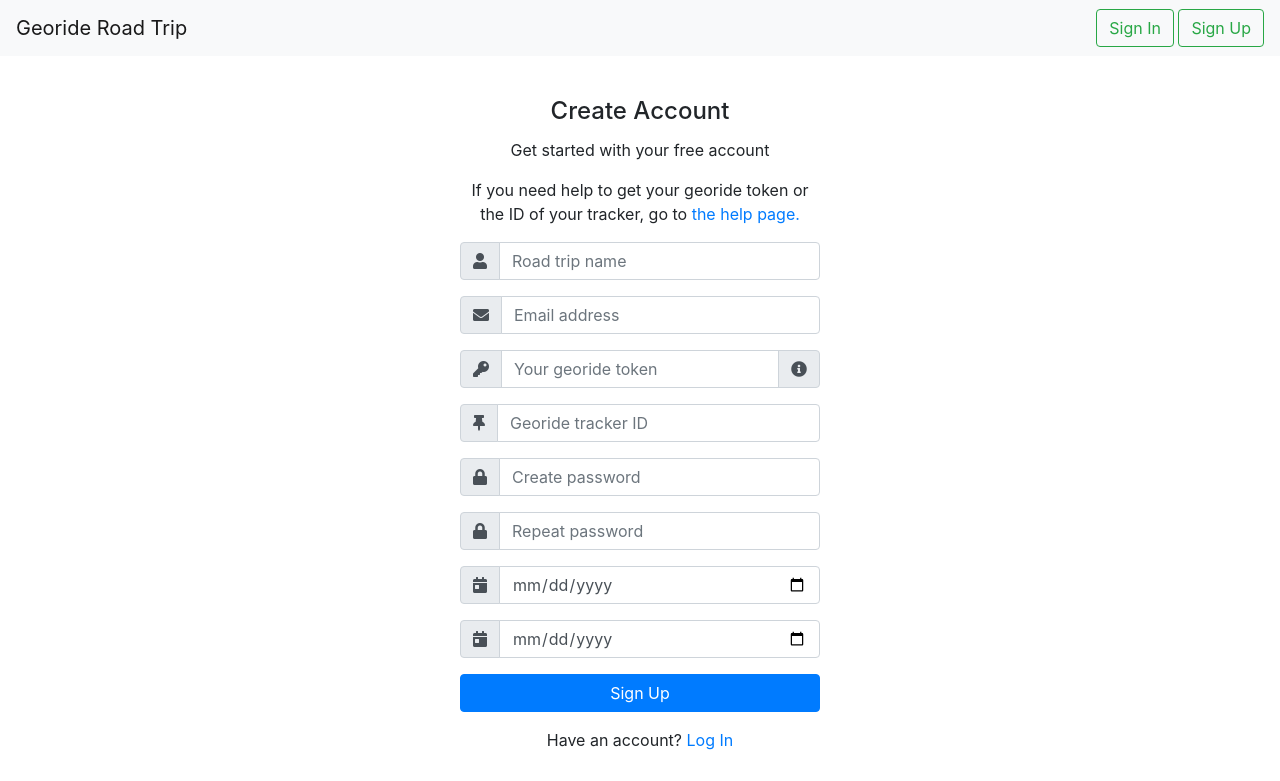
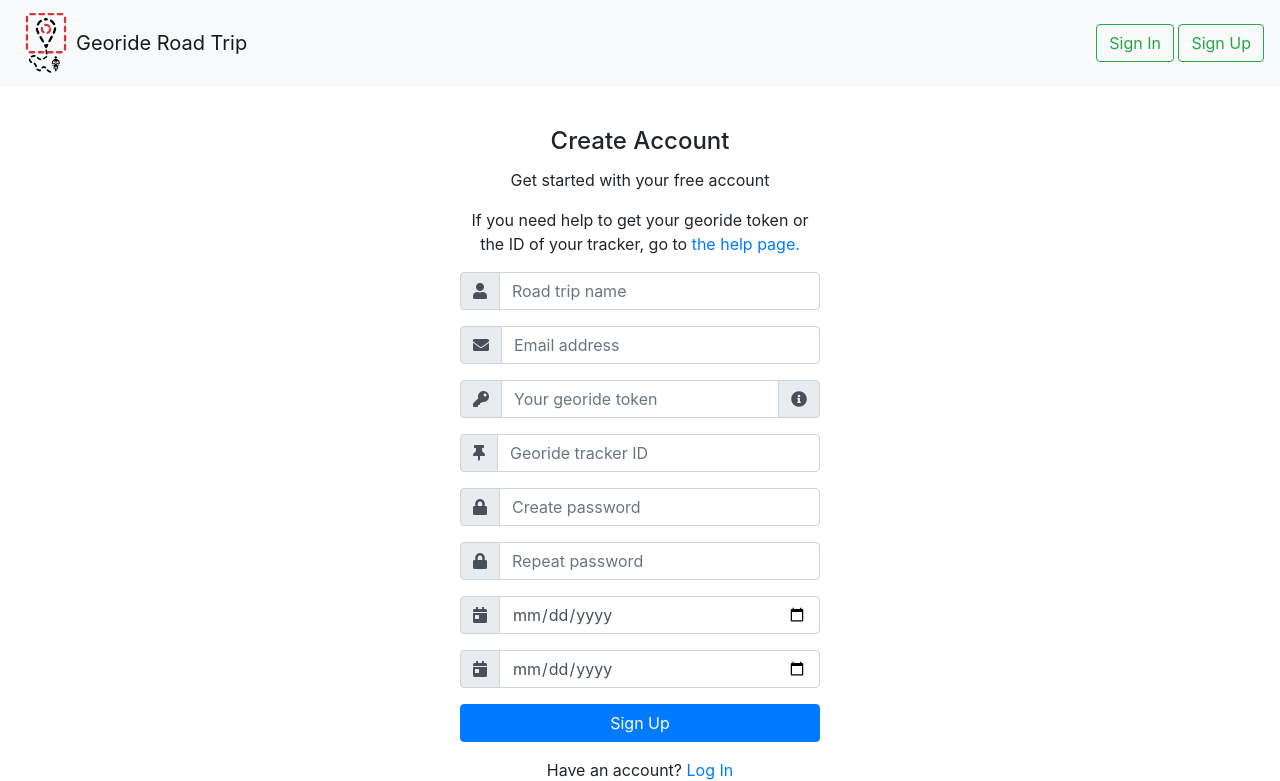
Before and after one commit to ripoul/georide-position, a Django app: page /sign-up in a window 1280 px wide. Shown: the top 781 px of the page. Run offline with Django 3.2, Linux system fonts and the light colour scheme; some libraries are stand-ins or nearby versions.

Commit message:
:lipstick: Add new logo (#57)

```diff
--- a/map/templates/map/all-import.html
+++ b/map/templates/map/all-import.html
@@ -2,7 +2,7 @@
 <meta charset="UTF-8">
 <meta name="viewport" content="width=device-width, initial-scale=1.0">
 <meta http-equiv="X-UA-Compatible" content="ie=edge">
-<link rel="icon" href="{% static 'map/img/favicon.png' %}" />
+<link rel="icon" href="{% static 'map/img/logo_32x32.png' %}" />
 <!--##### FONT AWESOME #####-->
 <link rel="stylesheet" href="https://cdnjs.cloudflare.com/ajax/libs/font-awesome/5.11.2/css/all.css" crossorigin="anonymous">
 
--- a/map/templates/map/nav-bar.html
+++ b/map/templates/map/nav-bar.html
@@ -1,17 +1,15 @@
-{% if connected %}
 <nav class="navbar navbar-light bg-light" style="margin-bottom: 5px;">
-    <a href="/" class="navbar-brand">Georide Road Trip</a>
+    <a class="navbar-brand" href="/" style="align-items: center; display: flex;">
+        <img src="/static/map/img/logo_full.svg" width="60" height="60" class="d-inline-block align-top" alt="">
+        Georide Road Trip
+    </a>
     <span>
-        <a class="btn btn-outline-success my-2 my-sm-0" href="/modify" role="button">Modify Account</a>
-        <a class="btn btn-outline-danger my-2 my-sm-0" href="/disconect" role="button">Sign Out</a>
+        {% if connected %}
+            <a class="btn btn-outline-success my-2 my-sm-0" href="/modify" role="button">Modify Account</a>
+            <a class="btn btn-outline-danger my-2 my-sm-0" href="/disconect" role="button">Sign Out</a>
+        {% else %}
+            <a class="btn btn-outline-success my-2 my-sm-0" href="/sign-in" role="button">Sign In</a>
+            <a class="btn btn-outline-success my-2 my-sm-0" href="/sign-up" role="button">Sign Up</a>
+        {% endif %}
     </span>
 </nav>
-{% else %}
-<nav class="navbar navbar-light bg-light" style="margin-bottom: 5px;">
-    <a href="/" class="navbar-brand">Georide Road Trip</a>
-    <span>
-        <a class="btn btn-outline-success my-2 my-sm-0" href="/sign-in" role="button">Sign In</a>
-        <a class="btn btn-outline-success my-2 my-sm-0" href="/sign-up" role="button">Sign Up</a>
-    </span>
-</nav>
-{% endif %}
```
Also changed, not shown: map/static/map/img/favicon.png (deleted), map/static/map/img/logo_32x32.png (added), map/static/map/img/logo_full.svg (added).
